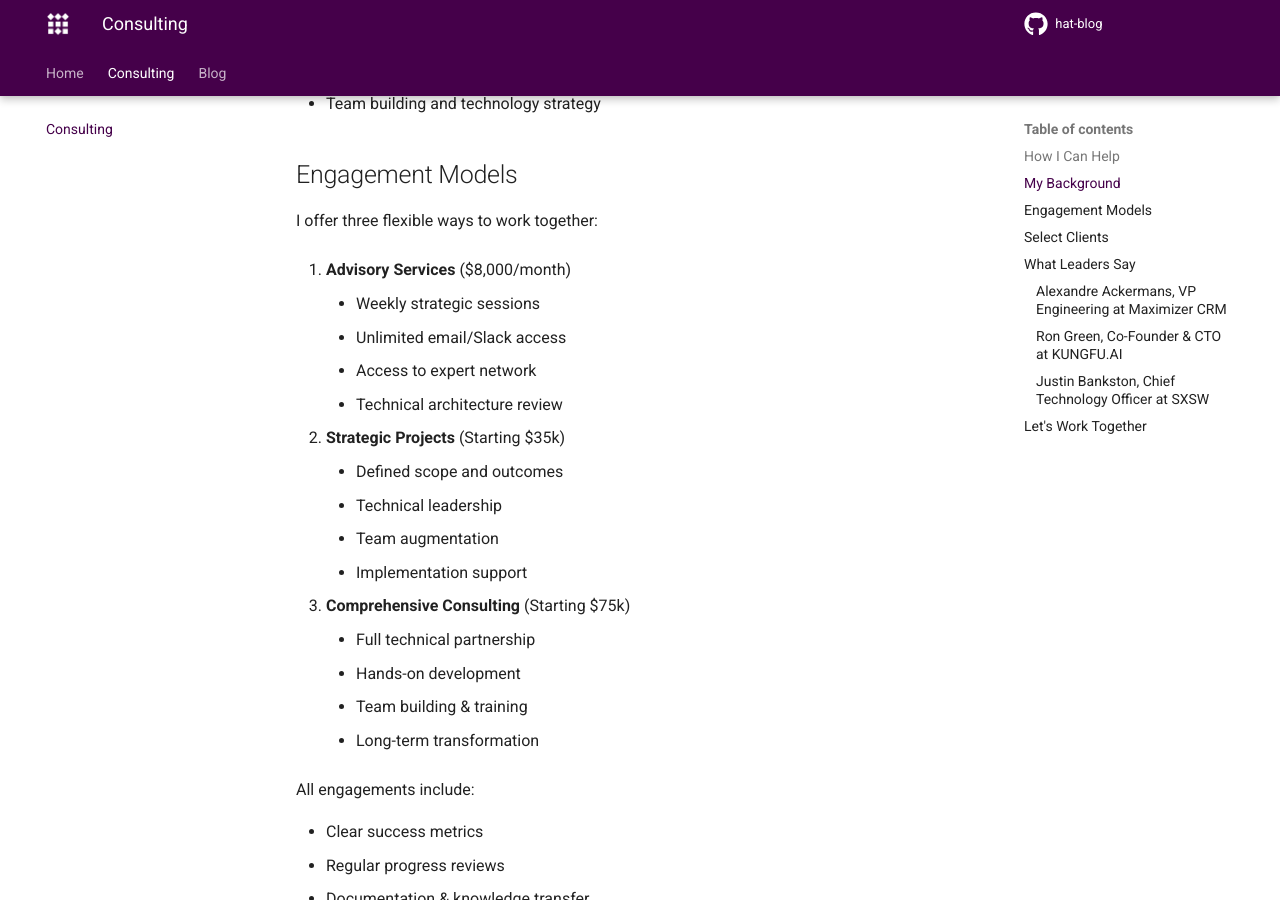
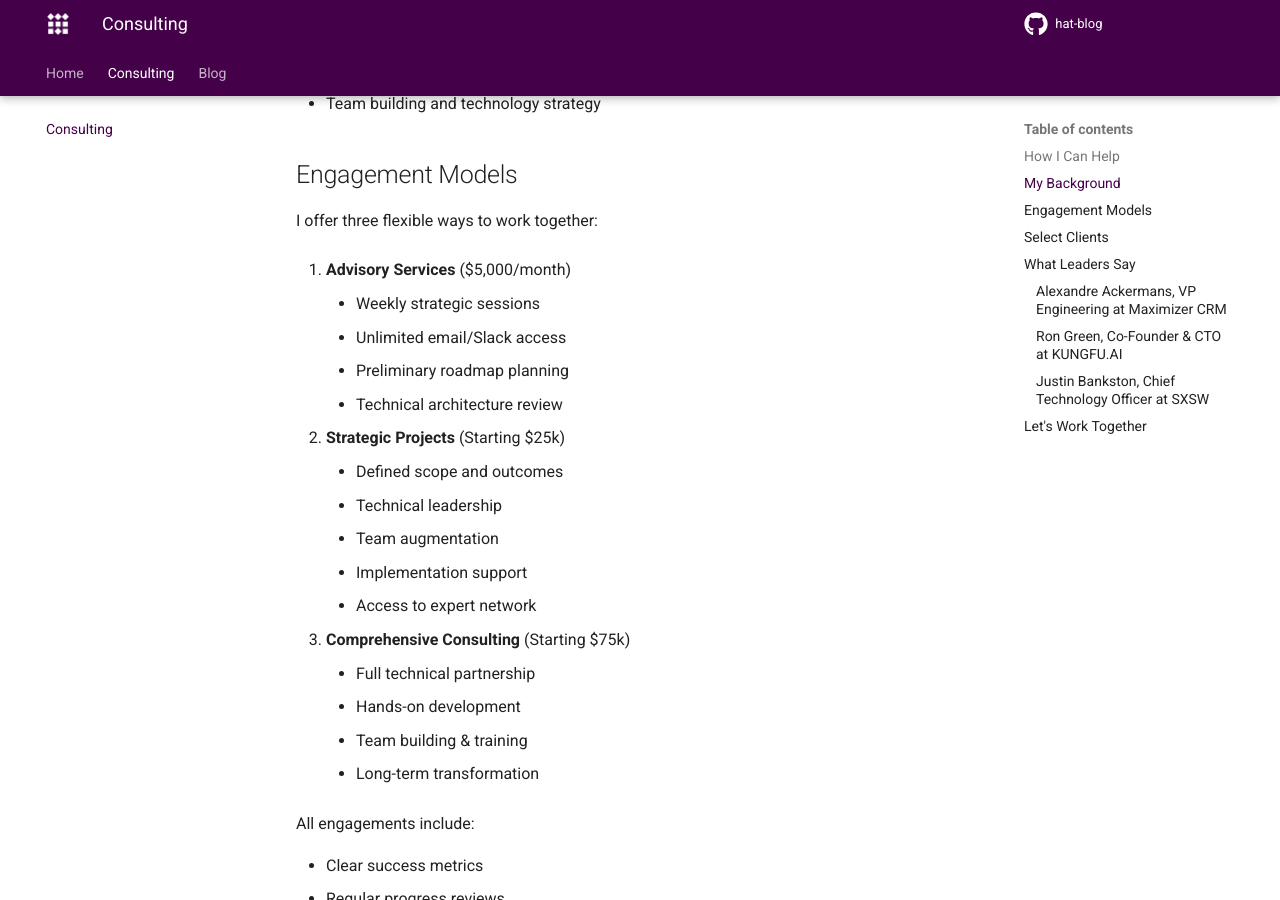
Before and after one commit to Here-and-Tomorrow-LLC/hat-blog, an MkDocs documentation site: the page built from docs/consulting.md, in a window 1280 px wide and 900 px high, scrolled down 1043 px. Built offline with MkDocs 1.6.1 and Material for MkDocs 9.7.7, drawn with Linux system fonts in a browser that asks for light colours; comment, search, counter and statistics services are not loaded.

Commit message:
updated pricing

```diff
--- a/docs/consulting.md
+++ b/docs/consulting.md
@@ -37,17 +37,18 @@ My experience combines deep technical expertise with proven business impact:
 
 I offer three flexible ways to work together:
 
-1. **Advisory Services** ($8,000/month)
+1. **Advisory Services** ($5,000/month)
     - Weekly strategic sessions
     - Unlimited email/Slack access
-    - Access to expert network
+    - Preliminary roadmap planning
     - Technical architecture review
 
-2. **Strategic Projects** (Starting $35k)
+2. **Strategic Projects** (Starting $25k)
     - Defined scope and outcomes
     - Technical leadership
     - Team augmentation
     - Implementation support
+    - Access to expert network
 
 3. **Comprehensive Consulting** (Starting $75k)
     - Full technical partnership
```
